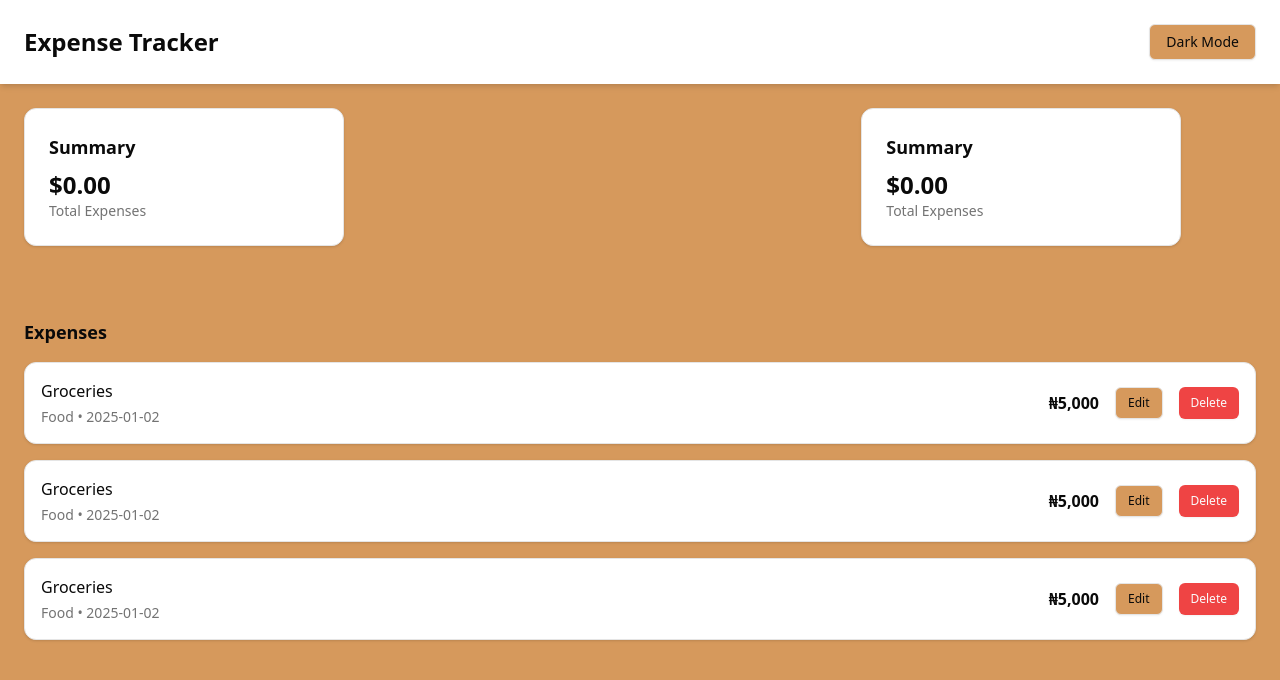
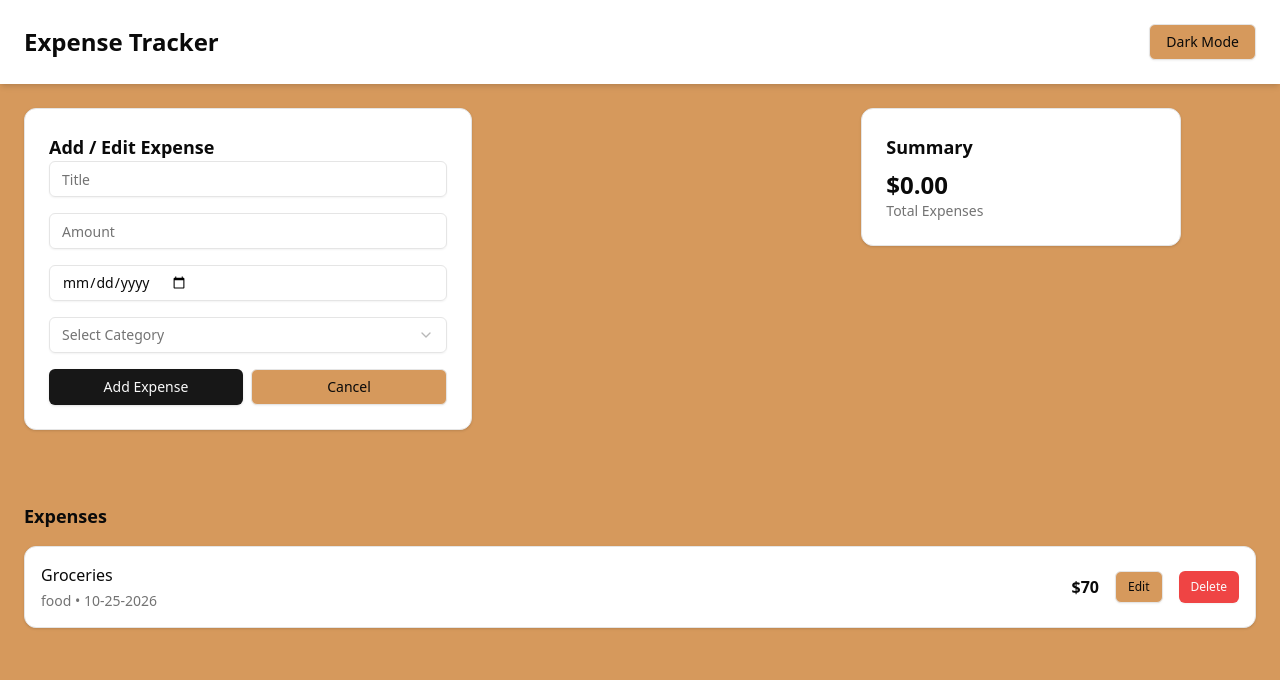
Before and after one commit to edosao/expense-tracker, a React (Vite) app: page / in a window 1280 px wide. Shown: the top 680 px of the page. Built offline with nearby package versions, Linux system fonts and the light colour scheme.

Commit message:
Add expense creation flow

```diff
--- a/src/App.tsx
+++ b/src/App.tsx
@@ -1,22 +1,38 @@
+import { useState } from "react";
 import Header from "./components/Header";
 import ExpenseForm from "./components/ExpenseForm";
 import ExpenseSummary from "./components/ExpenseSummary";
 import ExpenseList from "./components/ExpenseList";
+import type { expense } from "./types/expense";
 
 export default function App() {
+  const [expense, setExpense] = useState<expense[]>([
+    {
+      // TODO: fill in the type fields
+      title: "Groceries",
+      amount: Number(70),
+      date: "10-25-2026",
+      category: "food",
+    },
+  ]);
+
+  const handleAddExpense = (newExpense: expense) => {
+    setExpense((prev) => [...prev, newExpense]);
+  };
+
   return (
     <div className="min-h-screen bg-background text-foreground">
       <Header />
       <main className="p-6 grid grid-cols-3 gap-6">
         <div className="col-span-2">
-          <ExpenseForm />
+          <ExpenseForm onAddExpense={handleAddExpense} />
         </div>
         <div className="col-span-1">
           <ExpenseSummary />
         </div>
       </main>
       <div className="p-6">
-        <ExpenseList />
+        <ExpenseList expense={expense} />
       </div>
     </div>
   );
--- a/src/components/ExpenseForm.tsx
+++ b/src/components/ExpenseForm.tsx
@@ -1,12 +1,92 @@
-// src/components/ExpenseSummary.tsx
+// src/components/ExpenseForm.tsx
+import { useState } from "react";
 import { Card } from "@/components/ui/card";
+import { Input } from "@/components/ui/input";
+import {
+  Select,
+  SelectContent,
+  SelectItem,
+  SelectTrigger,
+  SelectValue,
+} from "@/components/ui/select";
+import { Button } from "@/components/ui/button";
+import type { expense } from "@/types/expense";
 
-export default function ExpenseSummary() {
+type ExpenseFormProps = {
+  onAddExpense: (expense: expense) => void;
+};
+
+function ExpenseForm({ onAddExpense }: ExpenseFormProps) {
+  const [title, setTitle] = useState("");
+  const [amount, setAmount] = useState("");
+  const [date, setDate] = useState("");
+  const [category, setCategory] = useState("");
+
+  const handleSubmit = (e: React.FormEvent) => {
+    e.preventDefault();
+
+    const newExpense = {
+      // TODO: fill in the type fields
+      title,
+      amount: Number(amount),
+      date,
+      category,
+    };
+
+    onAddExpense(newExpense);
+
+    // reset form
+    setTitle("");
+    setAmount("");
+    setDate("");
+    setCategory("");
+  };
+
   return (
-    <Card className="p-6 w-full max-w-xs">
-      <h2 className="text-lg font-semibold mb-2">Summary</h2>
-      <p className="text-2xl font-bold">$0.00</p>
-      <p className="text-sm text-muted-foreground">Total Expenses</p>
+    <Card className="p-6 w-full max-w-md">
+      <h2 className="text-lg font-semibold">Add / Edit Expense</h2>
+      <form onSubmit={handleSubmit} className="space-y-4">
+        <Input
+          placeholder="Title"
+          value={title}
+          onChange={(e) => setTitle(e.target.value)}
+        />
+        <Input
+          placeholder="Amount"
+          type="number"
+          value={amount}
+          onChange={(e) => setAmount(e.target.value)}
+        />
+        <Input
+          placeholder="Date"
+          type="date"
+          value={date}
+          onChange={(e) => setDate(e.target.value)}
+        />
+
+        <Select value={category} onValueChange={setCategory}>
+          <SelectTrigger>
+            <SelectValue placeholder="Select Category" />
+          </SelectTrigger>
+          <SelectContent>
+            <SelectItem value="food">Food</SelectItem>
+            <SelectItem value="transport">Transport</SelectItem>
+            <SelectItem value="bills">Bills</SelectItem>
+            <SelectItem value="entertainment">Entertainment</SelectItem>
+          </SelectContent>
+        </Select>
+
+        <div className="flex gap-2">
+          <Button type="submit" className="flex-1">
+            Add Expense
+          </Button>
+          <Button variant="outline" className="flex-1">
+            Cancel
+          </Button>
+        </div>
+      </form>
     </Card>
   );
 }
+
+export default ExpenseForm;
--- a/src/components/ExpenseItem.tsx
+++ b/src/components/ExpenseItem.tsx
@@ -1,17 +1,20 @@
 // src/components/ExpenseItem.tsx
 import { Card } from "@/components/ui/card";
 import { Button } from "@/components/ui/button";
+import type { expense } from "@/types/expense";
 
-export default function ExpenseItem() {
+export default function ExpenseItem({ expense }: { expense: expense }) {
   return (
     <Card className="p-4 flex justify-between items-center">
       <div className="space-y-1">
-        <h3 className="font-medium">Groceries</h3>
-        <p className="text-sm text-muted-foreground">Food • 2025-01-02</p>
+        <h3 className="font-medium">{expense.title}</h3>
+        <p className="text-sm text-muted-foreground">
+          {expense.category} • {expense.date}
+        </p>
       </div>
 
       <div className="flex items-center gap-4">
-        <span className="font-semibold">₦5,000</span>
+        <span className="font-semibold">${expense.amount}</span>
         <Button size="sm" variant="outline">
           Edit
         </Button>
--- a/src/components/ExpenseList.tsx
+++ b/src/components/ExpenseList.tsx
@@ -1,14 +1,15 @@
 // src/components/ExpenseList.tsx
 import ExpenseItem from "./ExpenseItem";
+import type { expense } from "@/types/expense";
 
-export default function ExpenseList() {
+export default function ExpenseList({ expense }: { expense: expense[] }) {
   return (
     <div className="space-y-4 mt-6">
-      <h2 className="text-lg font-semibold">Expenses</h2>
-
-      <ExpenseItem />
-      <ExpenseItem />
-      <ExpenseItem />
+      <h2 className="text-lg font-bold">Expenses</h2>
+      {expense.length > 0 &&
+        expense.map((expenseItem) => (
+          <ExpenseItem key={expenseItem.title} expense={expenseItem} />
+        ))}
     </div>
   );
 }
--- a/src/types/expense.ts
+++ b/src/types/expense.ts
@@ -0,0 +1,6 @@
+export type expense = {
+  title: string;
+  amount: number;
+  date: string;
+  category: string;
+};
```
